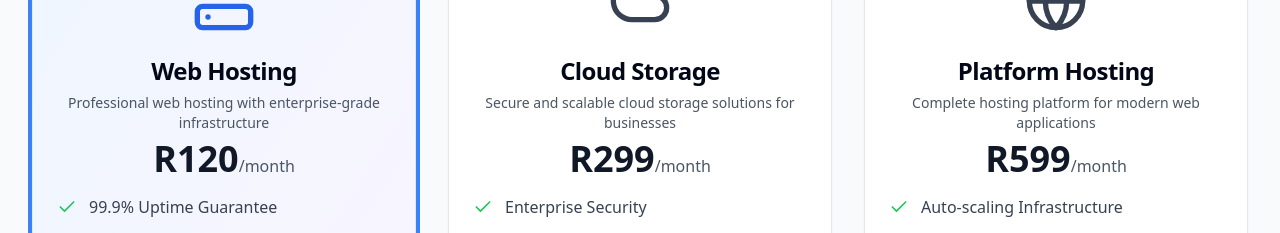
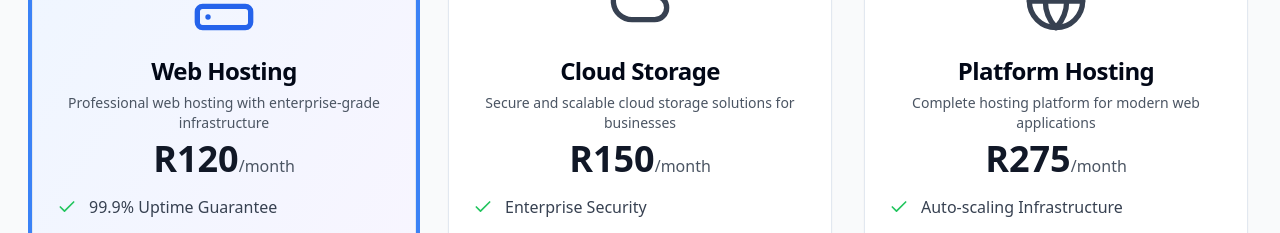
Before and after one commit to Devon-TheSavageDJT/cloud-haven-platforms, a React (Vite) app: page / in a window 1280 px wide. Shown: the part 1120-1353 px from the top of the page. Built offline with nearby package versions, Linux system fonts and the light colour scheme.

Commit message:
Update service prices
Adjust cloud storage and platform hosting prices.

```diff
--- a/src/components/Services.tsx
+++ b/src/components/Services.tsx
@@ -1,4 +1,3 @@
-
 import { Button } from "@/components/ui/button";
 import { Card, CardContent, CardDescription, CardHeader, CardTitle } from "@/components/ui/card";
 import { Check, Server, Cloud, Globe, Zap, Shield, HeadphonesIcon } from "lucide-react";
@@ -33,7 +32,7 @@ const Services = () => {
         "API Access",
         "Unlimited Bandwidth"
       ],
-      price: "R299",
+      price: "R150",
       popular: false
     },
     {
@@ -48,7 +47,7 @@ const Services = () => {
         "CI/CD Pipeline",
         "Advanced Monitoring"
       ],
-      price: "R599",
+      price: "R275",
       popular: false
     }
   ];
```
